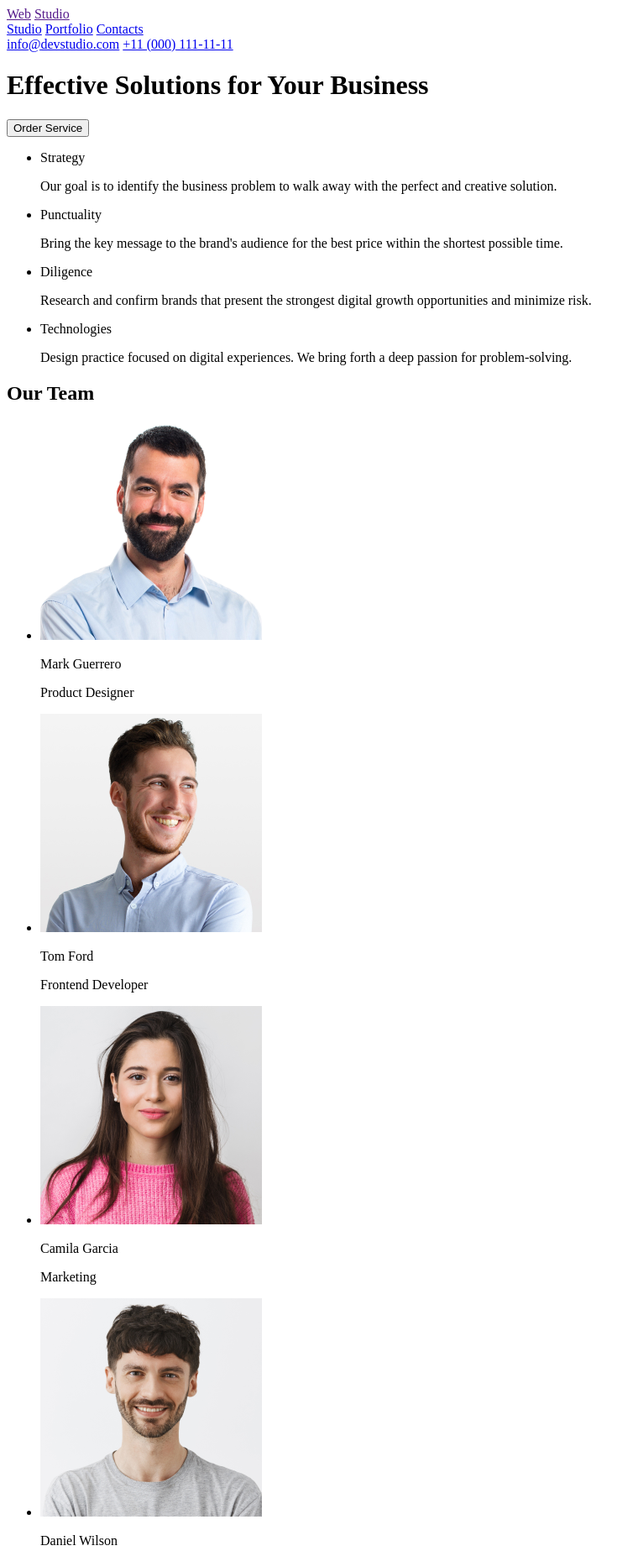
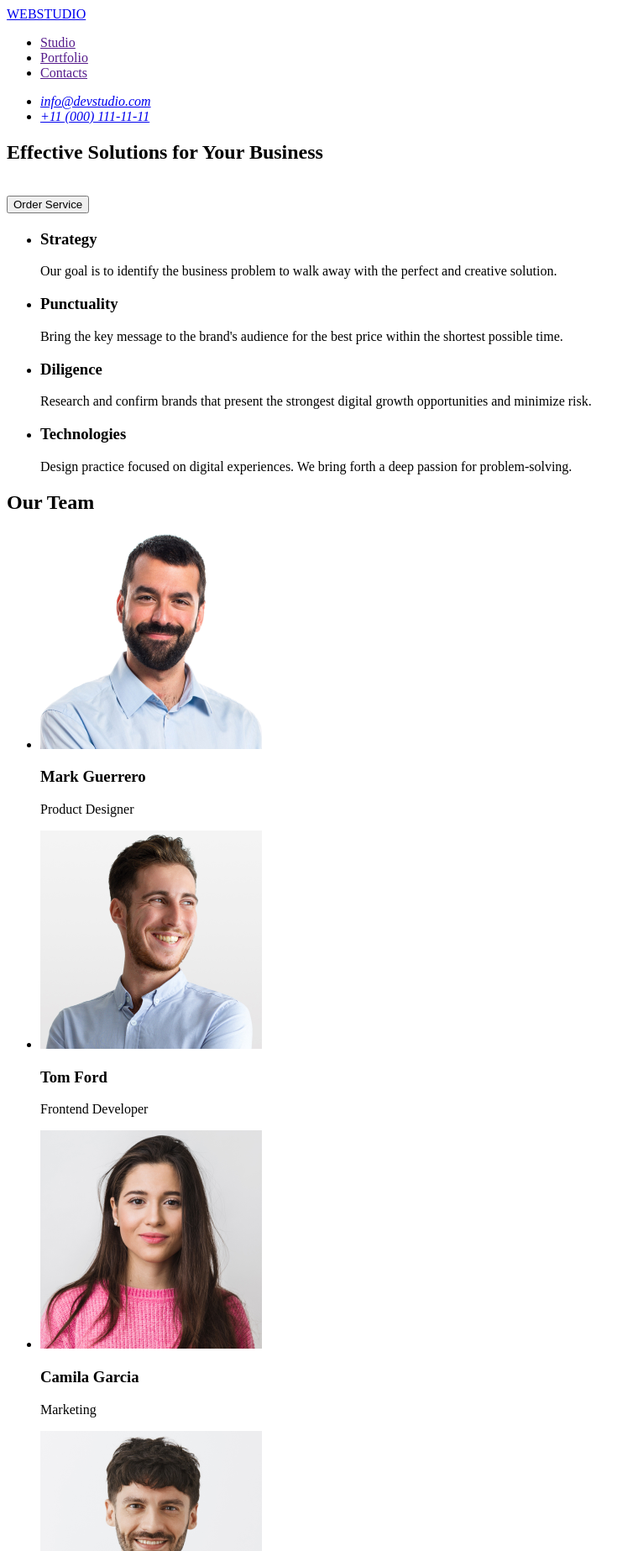
Before and after one commit to LigerCode3443/goit-markup-hw-01, a plain HTML site: page index.html in a window 1280 px wide. Shown: the top 1847 px of the page at 84% size, without its empty margins (0-754 px from the left). Drawn offline with Linux system fonts and the light colour scheme.

Commit message:
new html file

```diff
--- a/index.html
+++ b/index.html
@@ -7,44 +7,53 @@
   </head>
   <body>
     <header>
-      <a href="">Web</a>
-      <a href="">Studio</a>
+      <a href="/index.html">WEBSTUDIO</a>
       <nav>
-        <a href="#studio">Studio</a>
-        <a href="#portfolio">Portfolio</a>
-        <a href="#contacts">Contacts</a>
+        <ul>
+          <li><a href="">Studio</a></li>
+          <li><a href="">Portfolio</a></li>
+          <li><a href="">Contacts</a></li>
+        </ul>
       </nav>
-      <a href="mailto:info@devstudio.com">info@devstudio.com</a>
-      <a href="tel:+11000111-11-11">+11 (000) 111-11-11</a>
+      <address>
+        <ul>
+          <li><a href="mailto:info@devstudio.com">info@devstudio.com</a></li>
+          <li><a href="tel:+110001111111">+11 (000) 111-11-11</a></li>
+        </ul>
+      </address>
     </header>
     <main>
+      <section>
         <h1>Effective Solutions for Your Business</h1>
+        <br />
         <button type="button">Order Service</button>
+      </section>
       <section>
+        <h2></h2>
         <ul>
           <li>
-            <p>Strategy</p>
+            <h3>Strategy</h3>
             <p>
               Our goal is to identify the business problem to walk away with the
               perfect and creative solution.
             </p>
           </li>
           <li>
-            <p>Punctuality</p>
+            <h3>Punctuality</h3>
             <p>
               Bring the key message to the brand's audience for the best price
               within the shortest possible time.
             </p>
           </li>
           <li>
-            <p>Diligence</p>
+            <h3>Diligence</h3>
             <p>
               Research and confirm brands that present the strongest digital
               growth opportunities and minimize risk.
             </p>
           </li>
           <li>
-            <p>Technologies</p>
+            <h3>Technologies</h3>
             <p>
               Design practice focused on digital experiences. We bring forth a
               deep passion for problem-solving.
@@ -56,55 +65,50 @@
         <h2>Our Team</h2>
         <ul>
           <li>
-            <a
-              ><img
+            <img
               src="images/img-3.jpg"
               alt="Mark Guerrero"
               width="264"
               height="260"
-            /></a>
-            <p>Mark Guerrero</p>
+            />
+            <h3>Mark Guerrero</h3>
             <p>Product Designer</p>
           </li>
           <li>
-            <a
-              ><img
+            <img
               src="images/img-2.jpg"
               alt="Tom Ford"
               width="264"
               height="260"
-            /></a>
-            <p>Tom Ford</p>
+            />
+            <h3>Tom Ford</h3>
             <p>Frontend Developer</p>
           </li>
           <li>
-            <a
-              ><img
+            <img
               src="images/img-1.jpg"
               alt="Camila Garcia"
               width="264"
               height="260"
-            /></a>
-            <p>Camila Garcia</p>
+            />
+            <h3>Camila Garcia</h3>
             <p>Marketing</p>
           </li>
           <li>
-            <a
-              ><img
+            <img
               src="images/img.jpg"
               alt="Daniel Wilson"
               width="264"
               height="260"
-            /></a>
-            <p>Daniel Wilson</p>
+            />
+            <h3>Daniel Wilson</h3>
             <p>UI Designer</p>
           </li>
         </ul>
       </section>
     </main>
     <footer>
-      <a href="">Web</a>
-      <a href="">Studio</a>
+      <a href="/index.html">WEBSTUDIO</a>
       <p>
         Increase the flow of customers and sales for your business with digital
         marketing & growth solutions.
```
Lines whose indentation alone changed are shown as unchanged.
